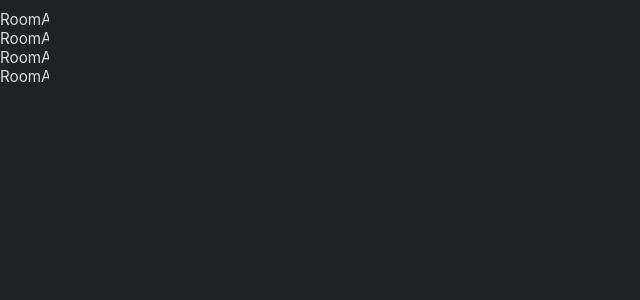
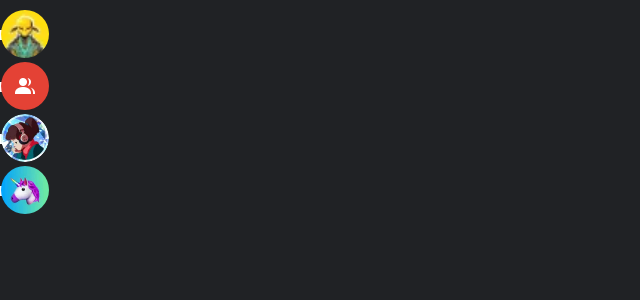
Before and after one commit to renatodamazio/discord-clone-blockchain, a Next.js app in the folder client/: page / in a window 1280 px wide. Shown: the top 300 px of the page, without its empty margins (0-640 px from the left). Built offline with nearby package versions, Linux system fonts and the light colour scheme.

Commit message:
Sidebar css

```diff
--- a/client/components/RoomAvatar.jsx
+++ b/client/components/RoomAvatar.jsx
@@ -1,7 +1,26 @@
-import React from 'react'
+import React from "react";
+import styles from "../styles/RoomAvatar.module.css";
+import { useRouter } from "next/router";
+import Image from "next/image";
 
-export default function RoomAvatar() {
+export default function RoomAvatar({ id, name, avatar }) {
+  const router = useRouter();
+
+  const changeUrl = () => {
+    router.push(`?channel=${id}&name=${name}`);
+  };
+
   return (
-    <div>RoomAvatar</div>
-  )
+    <div className={styles.wrapper} onClick={changeUrl}>
+      <div className={styles.roomAvatar}>
+        <Image
+          src={avatar}
+          className={styles.roomAvatarImage}
+          height={48}
+          width={48}
+          alt={name}
+        />
+      </div>
+    </div>
+  );
 }
--- a/client/components/Sider.jsx
+++ b/client/components/Sider.jsx
@@ -43,7 +43,7 @@ const Sidebar = () => {
           key={channel.id}
           id={channel.id}
           avatar={channel.avatar}
-          name={channel.roomName}
+          name={channel.name}
         />
       ))}
     </div>
--- /dev/null
+++ b/client/styles/RoomAvatar.module.css
@@ -0,0 +1,42 @@
+.wrapper {
+    position: relative;
+    display: flex;
+    align-items: center;
+    justify-content: center;
+}
+
+.roomAvatar::before {
+    content: "";
+    width: 17px;
+    top: 20px;
+    height: 20%;
+    display: block;
+    background: #fff;
+    boder-radius: 10px;
+    border-top-left-radius: 0px;
+    border-bottom-right-radius: 0px;
+    left: -12px;
+    position: absolute;
+    transition: var(--transition);
+}
+
+.roomAvatar:hover::before {
+    height: 55%;
+    top: 12px;
+}
+
+.roomAvatarImage {
+    width: 48px;
+    height: 48px;
+    background: var(--light-grey);
+    border-radius: 100%;
+    margin-bottom: 10px;
+    position: relative;
+    left: 12px;
+    transition: var(--transition);
+    cursor: pointer;
+}
+
+.roomAvatarImage:hover {
+    border-radius: 15px;
+}
```
